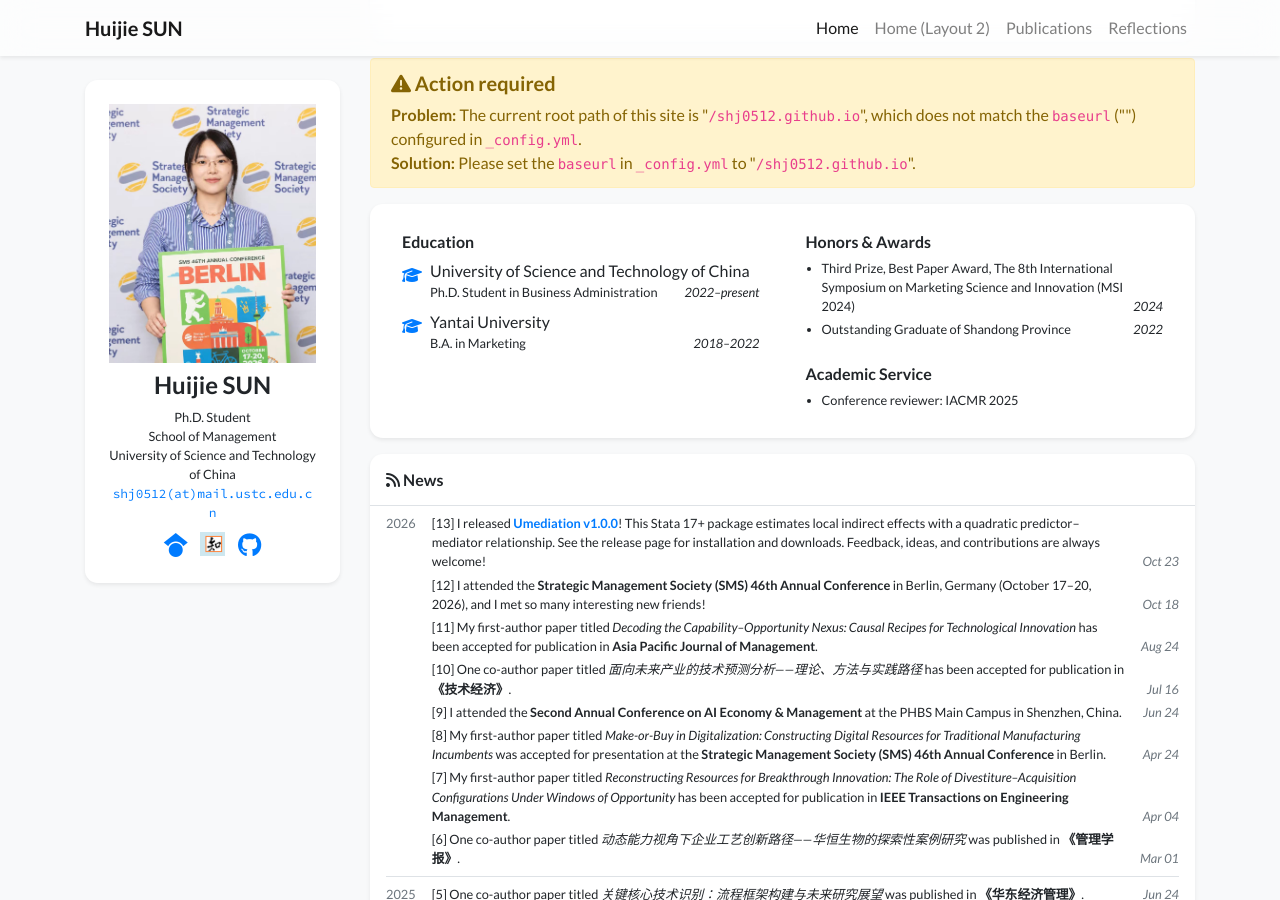
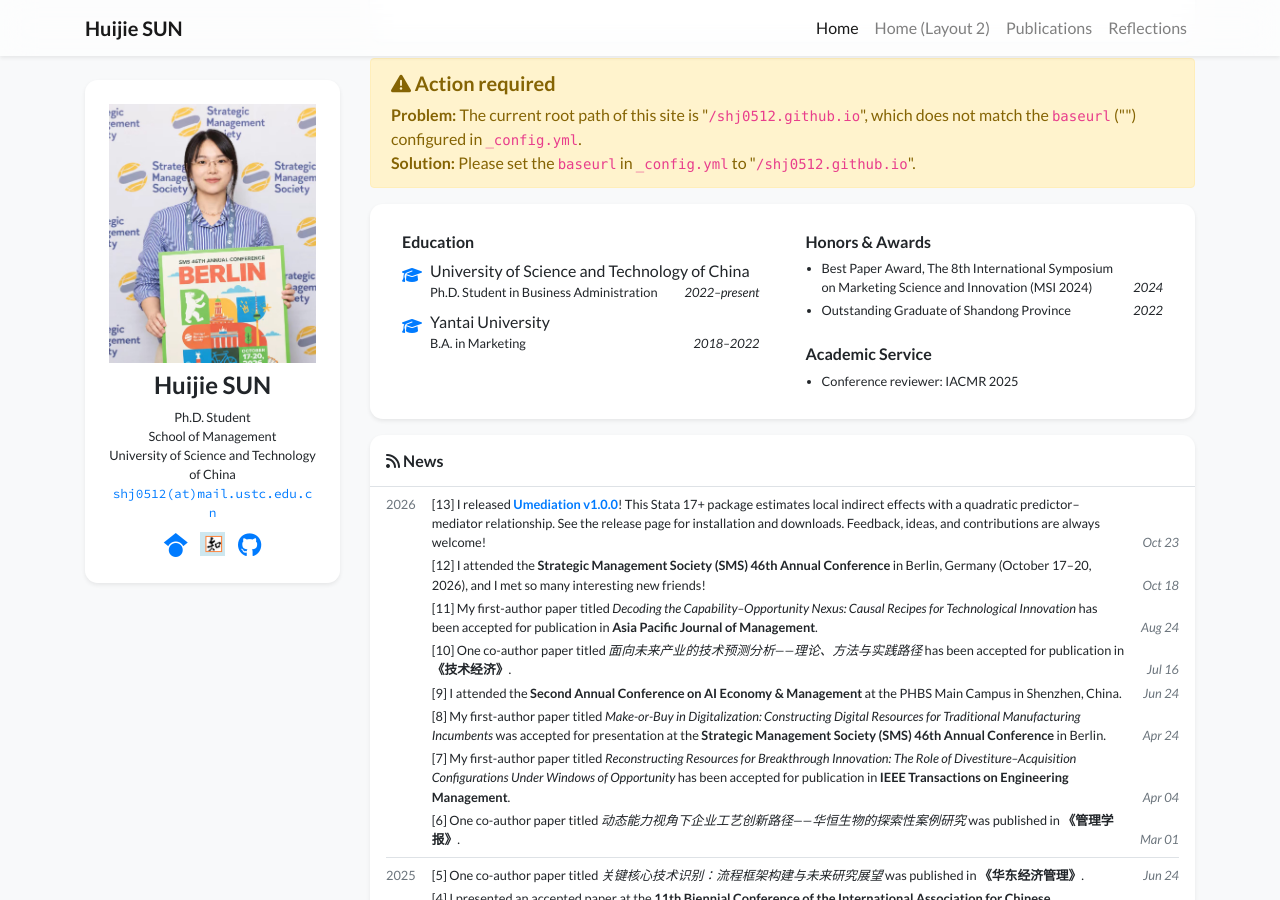
Before and after one commit to shj0512/shj0512.github.io, a Jekyll site: the page built from index.html, in a window 1280 px wide and 900 px high, scrolled down 312 px. Built offline with Jekyll 4.4.1, drawn with Linux system fonts in a browser that asks for light colours; nearby versions of some CDN libraries; a style sheet for code colours, icons or effects is not loaded.

Commit message:
Update profile.yml

```diff
--- a/_data/profile.yml
+++ b/_data/profile.yml
@@ -42,7 +42,7 @@ education:
   date: 2018–2022
 
 awards:
-- name: Third Prize, Best Paper Award, The 8th International Symposium on Marketing Science and Innovation (MSI 2024)
+- name: Best Paper Award, The 8th International Symposium on Marketing Science and Innovation (MSI 2024)
   date: 2024
 - name: Outstanding Graduate of Shandong Province
   date: 2022
```
